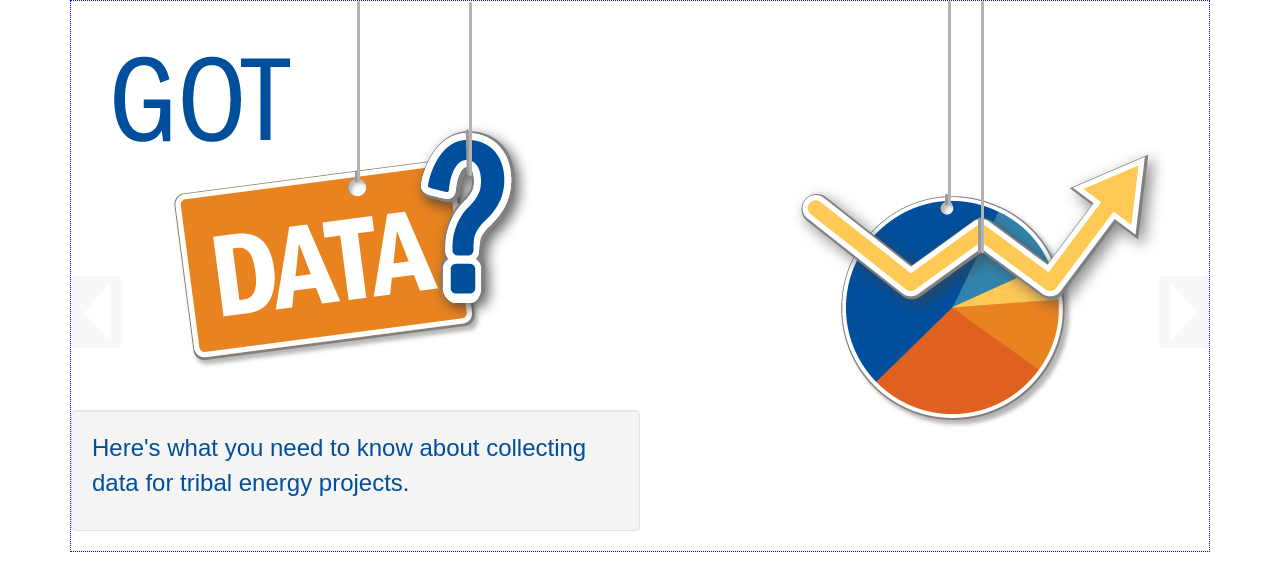
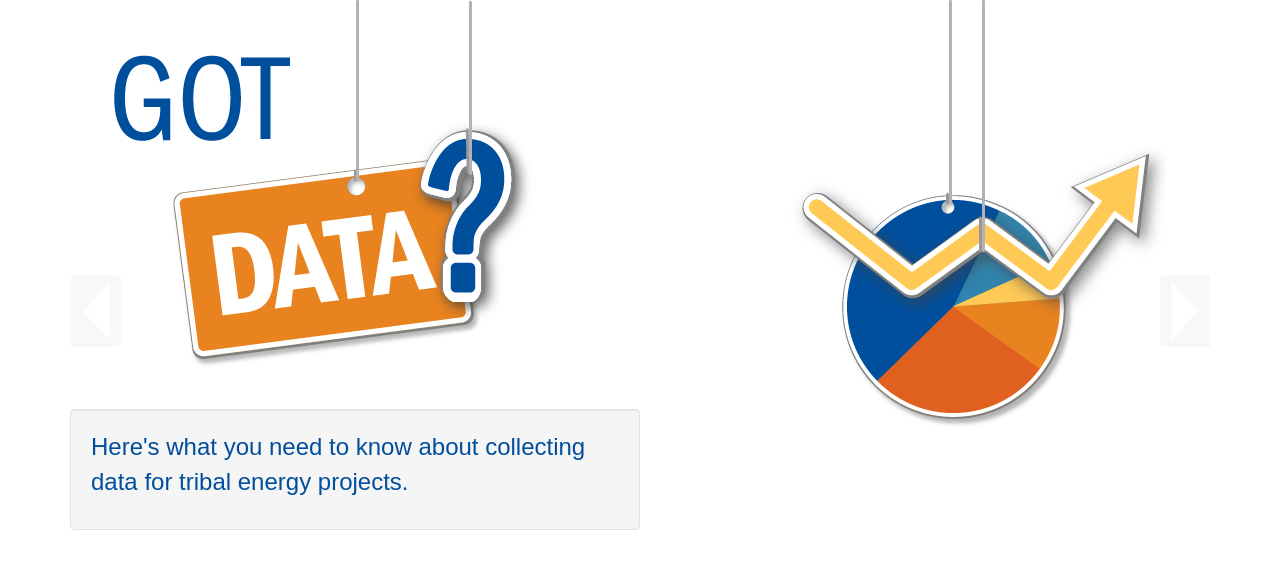
Before and after one commit to NREL/ie-data-collection-animation, a website: page src/index.html in a window 1280 px wide. Drawn offline with nearby package versions, Linux system fonts and the light colour scheme.

Commit message:
removed temp border styles

```diff
--- a/src/client/css/styles.css
+++ b/src/client/css/styles.css
@@ -23,7 +23,7 @@ h1, h2, h3, h4, .header {
     right: 0px;
 }
 
-.carousel-inner { border: 1px dotted blue; }
+.carousel-inner {  }
 .carousel .item [class^="col-"],
 .carousel .item { min-height: 660px; }
 @media(min-width:480px) {
```
